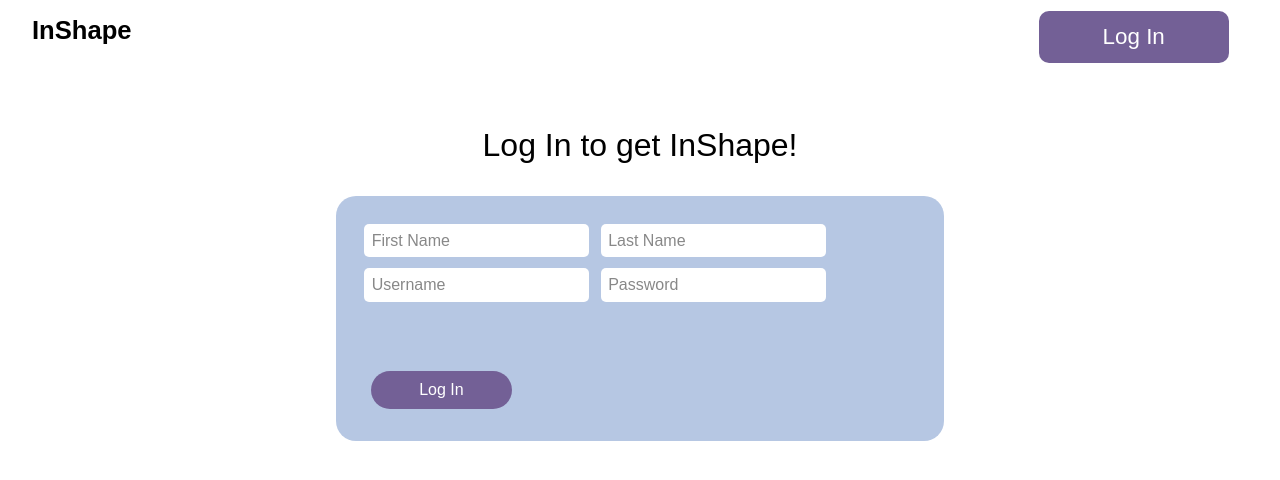
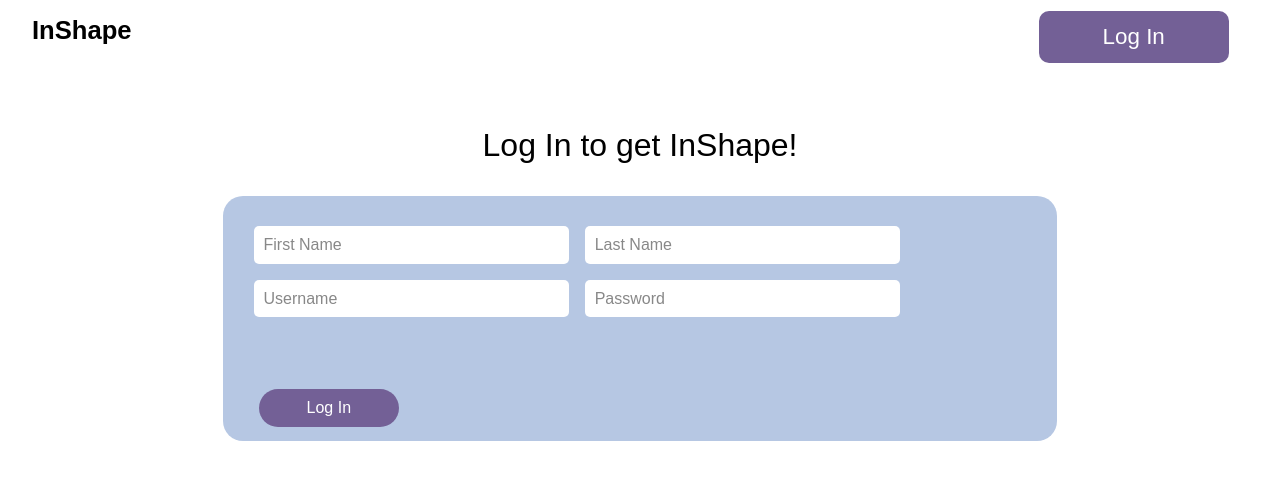
Before and after one commit to rebecca-millerr/InShape, a React (Create React App) app in the folder client/: page /log-in in a window 1280 px wide. Shown: the top 480 px of the page. Built offline with nearby package versions, Linux system fonts and the light colour scheme.

Commit message:
Minor edits to signup and login

```diff
--- a/client/src/LogIn.css
+++ b/client/src/LogIn.css
@@ -1,5 +1,5 @@
 .FormBox {
-    width: 50%;
+    width: 70%;
     height: 200px;
     position: relative;
     overflow-y: auto;
--- a/client/src/SignUp.js
+++ b/client/src/SignUp.js
@@ -1,6 +1,4 @@
 import React from 'react';
-//import { Redirect } from 'react-router-dom';
-import { useHistory } from "react-router-dom";
 
 import './SignUp.css';
 import Allergy from './Allergy';
```
